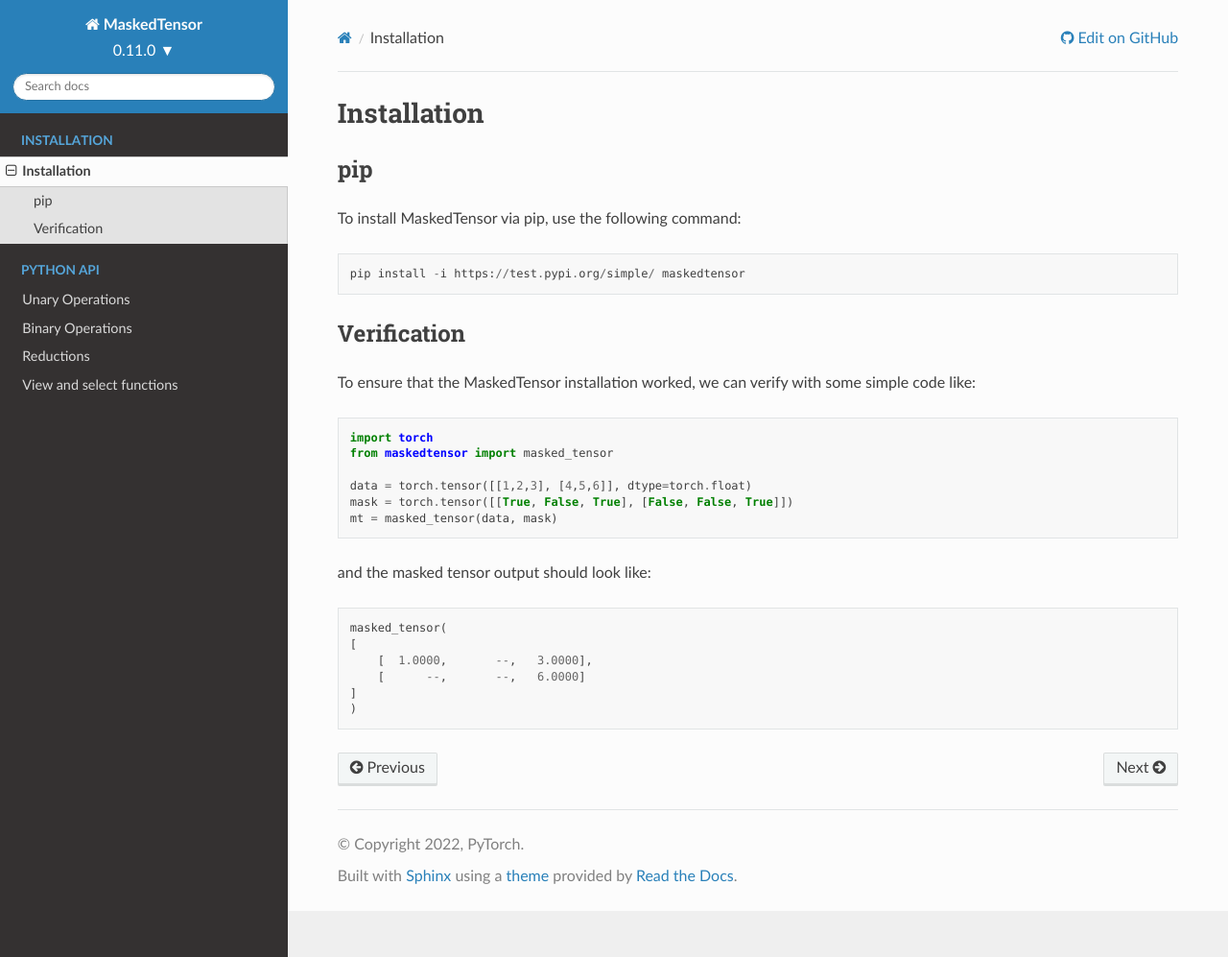
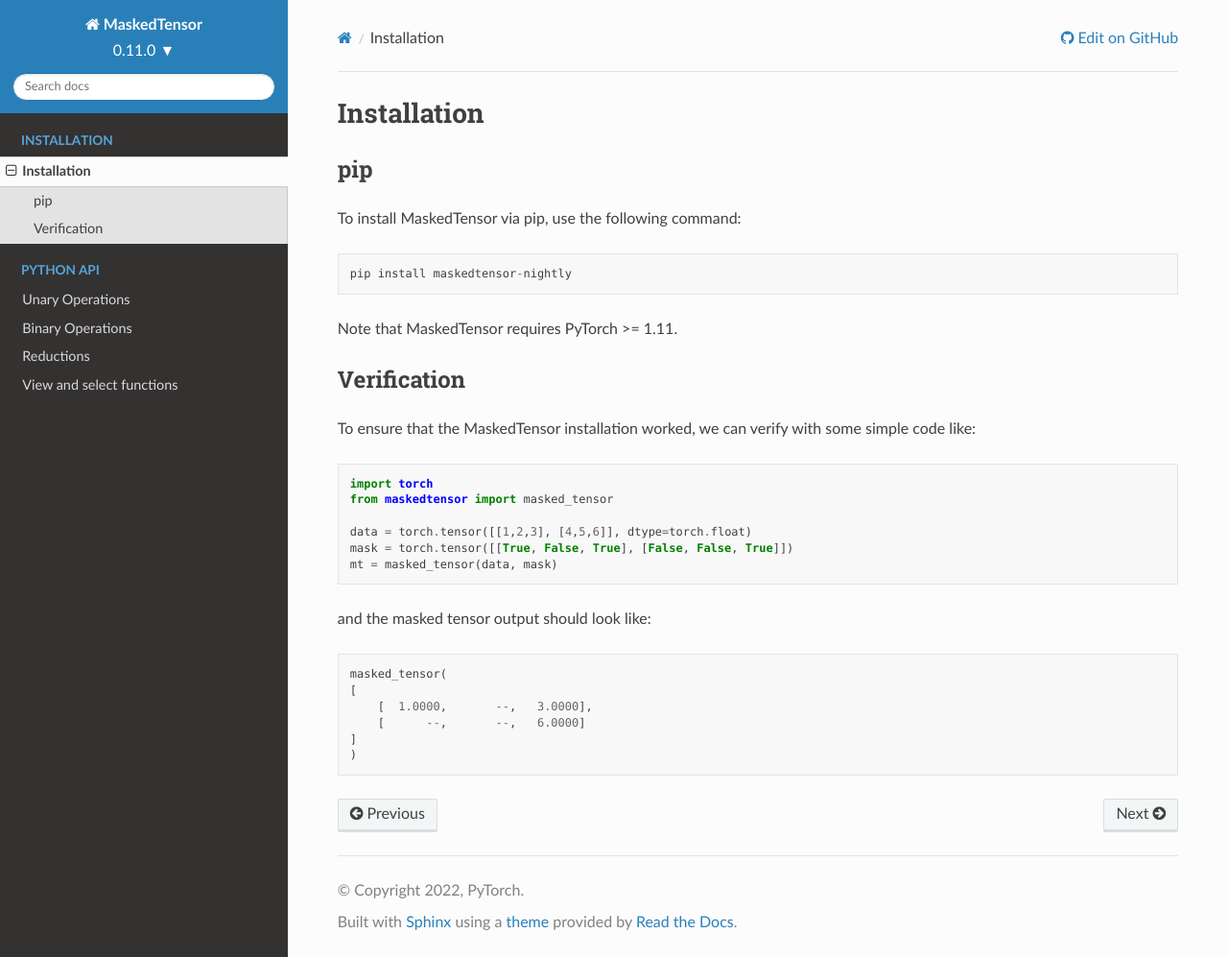
Before and after one commit to pytorch/maskedtensor, a Sphinx documentation site: the page built from docs/source/install.rst, in a window 1280 px wide and 997 px high. Shown: the whole window at 96% size. Built offline with Sphinx 7.4.7 and the Read the Docs theme 2.0.0, drawn with Linux system fonts in a browser that asks for light colours; pages that are not in the unit, such as notebooks, are missing from menus; the version number is read from the project's files by our own code.

Commit message:
Fix main install to maskedtensor-nightly
[ghstack-poisoned]

```diff
--- a/docs/source/install.rst
+++ b/docs/source/install.rst
@@ -9,7 +9,9 @@
 
 ::
 
-    pip install -i https://test.pypi.org/simple/ maskedtensor
+    pip install maskedtensor-nightly
+
+Note that MaskedTensor requires PyTorch >= 1.11.
 
 Verification
 ~~~~~~~~~~~~
```
